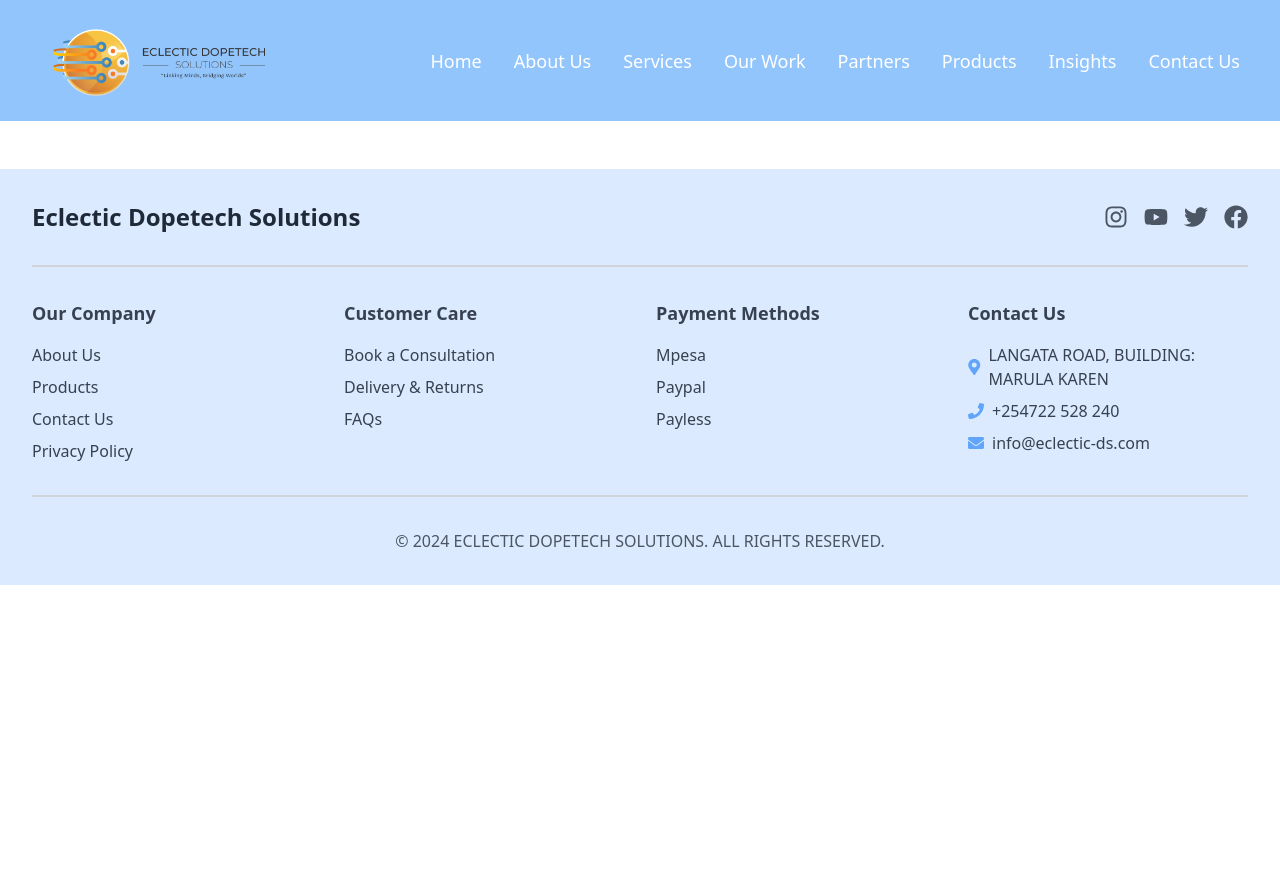
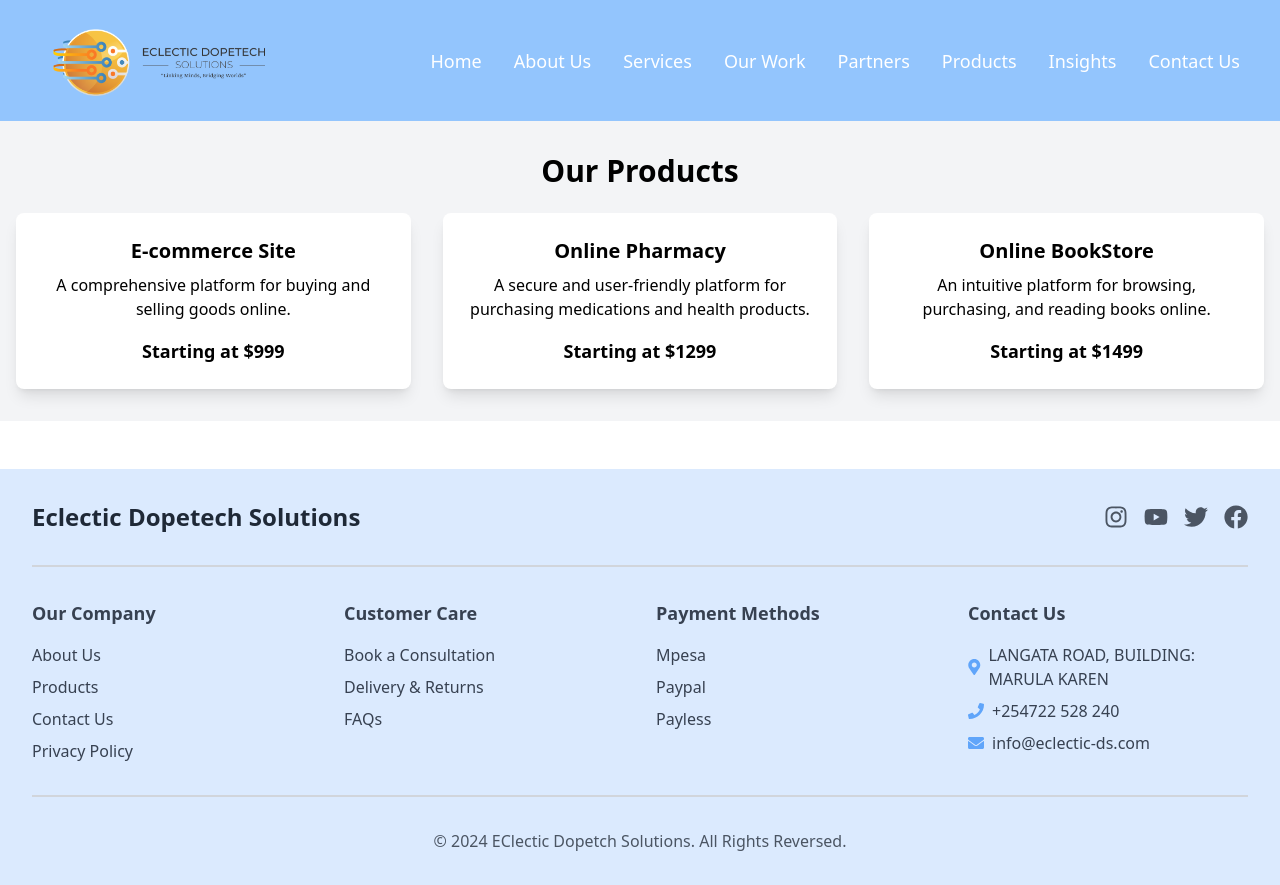
Before and after one commit to WLemmy/Eclectic-Web, a React (Create React App) app in the folder eclectic/: page /products in a window 1280 px wide. Before the commit the page ends 800 px from the top, so only its background shows below. Built offline with nearby package versions, Linux system fonts and the light colour scheme.

Commit message:
Add Products.js page to display products information

```diff
--- a/eclectic/src/App.js
+++ b/eclectic/src/App.js
@@ -6,6 +6,7 @@ import Footer from './components /Footer';
 import About from './pages/About';
 import Services from './pages/Services';
 import Partners from './pages/Partners';
+import Products from './pages/Products';
 
 function App() {
   return (
@@ -16,6 +17,7 @@ function App() {
         <Route path="/about" element={<About />} />
         <Route path="/services" element={<Services />} />
         <Route path="/partners" element={<Partners />} />
+        <Route path="/products" element={<Products />} />
 
         {/* Add more routes for other pages */}
       </Routes>
--- a/eclectic/src/components /Footer.js
+++ b/eclectic/src/components /Footer.js
@@ -96,7 +96,7 @@ const Footer = () => {
                    </div>
                     <div className='flex items-center justify-center'>
                     <p className="text-gray-600 font-medium text-center mb-4 md:mb-0">
-                        © 2024 ECLECTIC DOPETECH SOLUTIONS. ALL RIGHTS RESERVED.
+                        © 2024 EClectic Dopetch Solutions. All Rights Reversed.
                     </p>
                     </div>
             </div>
--- a/eclectic/src/pages/About.js
+++ b/eclectic/src/pages/About.js
@@ -73,8 +73,13 @@ const AboutUs = () => {
         >
           <div style={{ height: 500 }}>
             <p className="text-center absolute top-[50%] left-[50%] -translate-x-[50%] -translate-y-[50%] uppercase font-extralight text-black-100 text-4xl md:text-7xl px-4">
-              More About Eclectic Dopetech Solutions
+              More About
             </p>
+            <div>
+              <p className= "text-center absolute top-[70%] left-[50%] -translate-x-[50%] -translate-y-[50%] uppercase font-extralight text-black-100 text-5xl md:text-7xl px-4">
+                EClectic Dopetech Solutions
+              </p>
+            </div>
           </div>
         </Parallax>
       </div>
--- /dev/null
+++ b/eclectic/src/pages/Products.js
@@ -0,0 +1,46 @@
+import React from 'react';
+
+const products = [
+    {
+        id: 1,
+        name: 'E-commerce Site',
+        description: 'A comprehensive platform for buying and selling goods online.',
+        price: 'Starting at $999',
+    },
+    {
+        id: 2,
+        name: 'Online Pharmacy',
+        description: 'A secure and user-friendly platform for purchasing medications and health products.',
+        price: 'Starting at $1299',
+    },
+    {
+        id: 3,
+        name: 'Online BookStore',
+        description: 'An intuitive platform for browsing, purchasing, and reading books online.',
+        price: 'Starting at $1499',
+    },
+];
+
+const Products = () => {
+    return (
+        <div className='bg-gray-100 py-8'>
+            <div className='container mx-auto px-4'>
+                <h1 className='text-3xl font-bold text-center mb-6'>Our Products</h1>
+                <div className='grid grid-cols-1 md:grid-cols-2 lg:grid-cols-3 gap-8'>
+                    {products.map(product => (
+                        <div
+                            key={product.id}
+                            className='bg-white shadow-lg rounded-lg p-6 flex flex-col items-center text-center'
+                        >
+                            <h2 className='text-xl font-semibold mb-2'>{product.name}</h2>
+                            <p className='text-base font-light mb-4'>{product.description}</p>
+                            <p className='text-lg font-semibold'>{product.price}</p>
+                        </div>
+                    ))}
+                </div>
+            </div>
+        </div>
+    );
+};
+
+export default Products;
```
